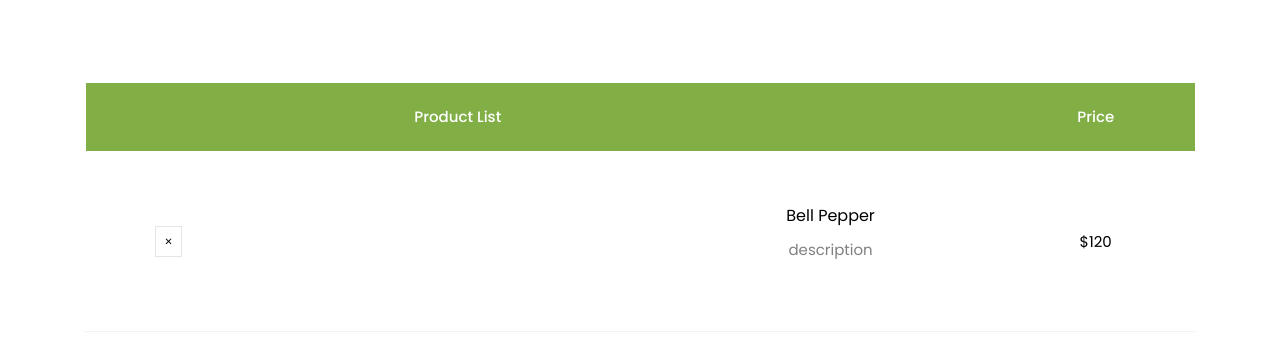
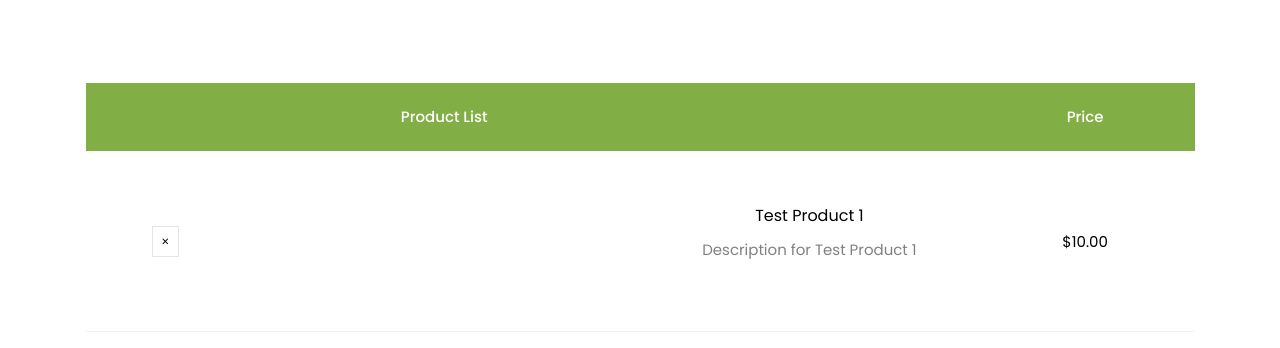
Before and after one commit to vitttoria/PyWEB_, a Django app: template store/templates/store/wishlist.html in a window 1280 px wide. Shown: the part 470-818 px from the top of the page. Run offline with Django 4.2, Linux system fonts and the light colour scheme; the template is opened without the code that fills it: values that come from a table or form of the project are taken from there, others are empty; data comes from the database, SQL or seed files in the repository; parts of the project's set-up code (start-up, migrations or seed data) failed here and were passed over; some libraries are stand-ins or nearby versions; some web fonts are replaced.

Commit message:
Изменения для зачетного задания

```diff
--- a/store/templates/store/wishlist.html
+++ b/store/templates/store/wishlist.html
@@ -37,11 +37,11 @@
                                     <!-- При нажатии на картинку (подставить из БД) должен быть переход на соответствующий товар ссылку прописать в href-->
                                     <td class="image-prod"><a href="{% url 'store:product' product.id %}"><div class="img" style="/{{ product.image }}"></div></a></td>
                                     <td class="product-name">
-                                        <h3>Bell Pepper</h3><!-- Название из БД-->
-                                        <p>description</p><!-- Описание из БД-->
+                                        <h3>{{product.name}}</h3><!-- Название из БД-->
+                                        <p>{{product.description}}</p><!-- Описание из БД-->
                                     </td>
 
-                                    <td class="price">$120</td><!-- Стоимость из БД-->
+                                    <td class="price">${{product.price}}</td><!-- Стоимость из БД-->
 
                                   </tr>
 {#                              {% endfor %}#}<!-- Конец цикла-->
--- a/store/views.py
+++ b/store/views.py
@@ -13,7 +13,7 @@ from django.shortcuts import redirect
 class WishlistView(View):
     def get(self, request):
         if request.user.is_authenticated:
-            products = Product.objects.values('id', 'name', 'image')
+            products = Product.objects.values('id', 'name', 'description', 'price', 'image')
             # код который необходим для обработчика
             return render(request, "store/wishlist.html",  {"data": products})
         # Иначе отправляет авторизироваться
```
Also changed, not shown: data.json (+1 -1 lines), dj_project/settings.py (+8 -8 lines).
